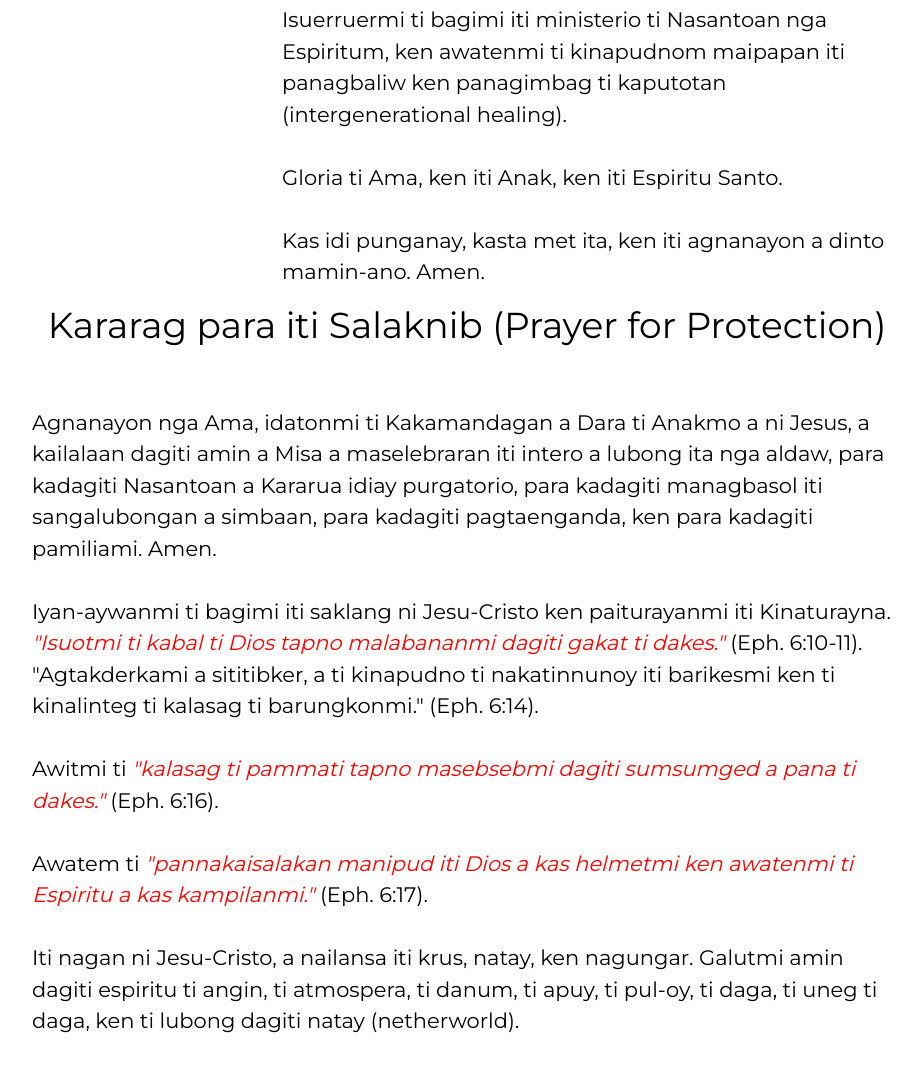
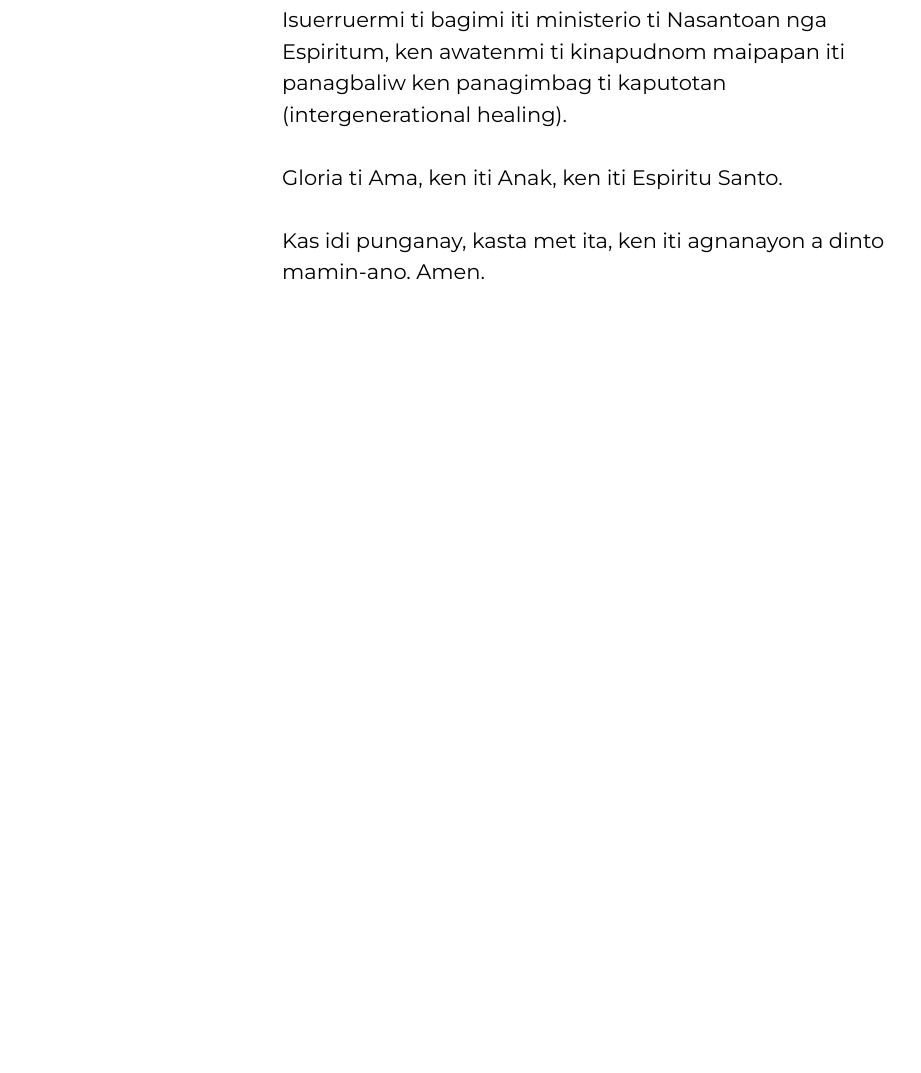
Before and after one commit to mamertovillanueva/protection, a plain HTML site: page 32i-index.html in a window 1280 px wide. Shown: the part 2594-3667 px from the top of the page, without its empty margins (298-1219 px from the left). After the commit the page ends 2892 px from the top, so only its background shows below. Drawn offline with nearby package versions, Linux system fonts and the light colour scheme.

Commit message:
Add files via upload

```diff
--- a/32i-index.html
+++ b/32i-index.html
@@ -101,44 +101,3 @@ function includeHTML(id, file) {
 
 includeHTML("protection", "27i-protection.html");
 </script>
-
-
-<h1>Kararag para iti Salaknib (Prayer for Protection)</h1>
-<BR><br>
-<p>Agnanayon nga Ama, idatonmi ti Kakamandagan a Dara ti Anakmo a ni Jesus, a kailalaan dagiti amin a Misa a maselebraran iti intero a lubong ita nga aldaw, para kadagiti Nasantoan a Kararua idiay purgatorio, para kadagiti managbasol iti sangalubongan a simbaan, para kadagiti pagtaenganda, ken para kadagiti pamiliami. Amen.
-<BR><br>
-Iyan-aywanmi ti bagimi iti saklang ni Jesu-Cristo ken paiturayanmi iti Kinaturayna. <I>"Isuotmi ti kabal ti Dios tapno malabananmi dagiti gakat ti dakes."</I> (Eph. 6:10-11). "Agtakderkami a sititibker, a ti kinapudno ti nakatinnunoy iti barikesmi ken ti kinalinteg ti kalasag ti barungkonmi." (Eph. 6:14).
-<BR><br>
-Awitmi ti <I>"kalasag ti pammati tapno masebsebmi dagiti sumsumged a pana ti dakes." </I>(Eph. 6:16).
-<BR><br>
-Awatem ti <I>"pannakaisalakan manipud iti Dios a kas helmetmi ken awatenmi ti Espiritu a kas kampilanmi."</I> (Eph. 6:17).
-<BR><br>
-Iti nagan ni Jesu-Cristo, a nailansa iti krus, natay, ken nagungar. Galutmi amin dagiti espiritu ti angin, ti atmospera, ti danum, ti apuy, ti pul-oy, ti daga, ti uneg ti daga, ken ti lubong dagiti natay (netherworld).
-<BR><br>
-Galutmi pay ti impluwensia ti aniaman a nayaw-awan wenno natuang a kararua a mabalin a lumned, ken amin dagiti pannakabagi ti sataniko a hedkuarter wenno aniaman a bunggoy dagiti mangngamag wenno managkulam, wenno dagiti agdaydayaw ken ni Satanas a mabalin nga adda iti saan a gagangay a wagas.
-<BR><br>
-Ikallautitmi ti Dara ni Jesus iti angin ken atmospera, iti danum, iti apuy, iti pul-oy, iti daga, ken kadagiti bungada iti aglikmutmi, iti uneg ti daga ken iti lubong dagiti natay.
-<BR><br>
-Iti Nagan ni Jesu-Cristo, iparitmi iti tunggal kabusor a nadakamat ti makipagtalastasan wenno tumulong iti maysa ken maysa iti aniaman a wagas, wenno makigayyem kadakami, malaksid laeng iti imandatmi iti Nagan ni Jesus.
-<BR><br>
-Iti Nagan ni Jesu-Cristo, selyanmi daytoy a disso, ken amin dagiti adda ditoy, ken amin a pamilia ken kakasugpon dagiti adda
-ditoy, kasta met dagiti lugarda, dagiti tagikuada, ken dagiti gubuayan ti masapulda iti Dara ni Jesus. <I>(3x)</I>
-<BR><br>
-Iti Nagan ni Jesu-Cristo, babaen ti pateg ti Kakamandagan a Darana, tunawenmi ti tunggal lunod (curse), buni (hex), selyo,
-salamanka (spell), kulam, piat, palab-og, silo, gakat, ulbod, pakaitibkeran, lapped, allilaw, riri wenno pakatitigawan, espiritual
-a kawar wenno espiritual nga impluwensia, kasta met ti tunggal sakit ti bagi, kararua, panunot wenno espiritu a naipatay
-kadakami wenno iti daytoy a disso, wenno iti aniaman a tattao, luglugar, ken bambanag a nadakamat, babaen ti aniaman
-nga ahente, wenno gapu kadagiti bukodmi a biddut wenno basol. <I>(3x)</I>
-<BR><br>
-Iyasangami itan ti krus ni Jesu-Cristo iti nagbaetanko ken iti amin a kaputotan iti puon ti pamiliami. Ibagami iti Nagan ni Jesu-Cristo nga awanto ti direkta a pannakikomunikar iti nagbaetan dagiti kaputotan. Amin a komunikasyon ket masagat babaen ti Kakamandagan a Dara ti Apo a ni Jesu-Cristo.
-<BR><br>
-Maria nga Inmaculada, kawasannakami iti lawag, pannakabalin, ken pigsa ti pammatim. Ama, agpakaasikami nga itudingmo dagiti anghel ken sasanto a tumulong kadakami.
-<BR><br>
-Yamanmi, Apo Jesus, gapu iti panagbalinmo a siribmi, kinalintegmi, pannakasantoanmi, ken pannakaisalakanmi.
-<BR><br>
-Isuerruermi ti bagimi iti ministerio ti Nasantoan nga Espiritum, ken awatenmi ti kinapudnom maipapan iti panagbaliw ken panagimbag ti kaputotan (intergenerational healing).
-<BR><br>
-Gloria ti Ama, ken iti Anak, ken iti Espiritu Santo.
-<BR><br>
-Kas idi punganay, kasta met ita, ken iti agnanayon a dinto
-mamin-ano. Amen.</p>
```
